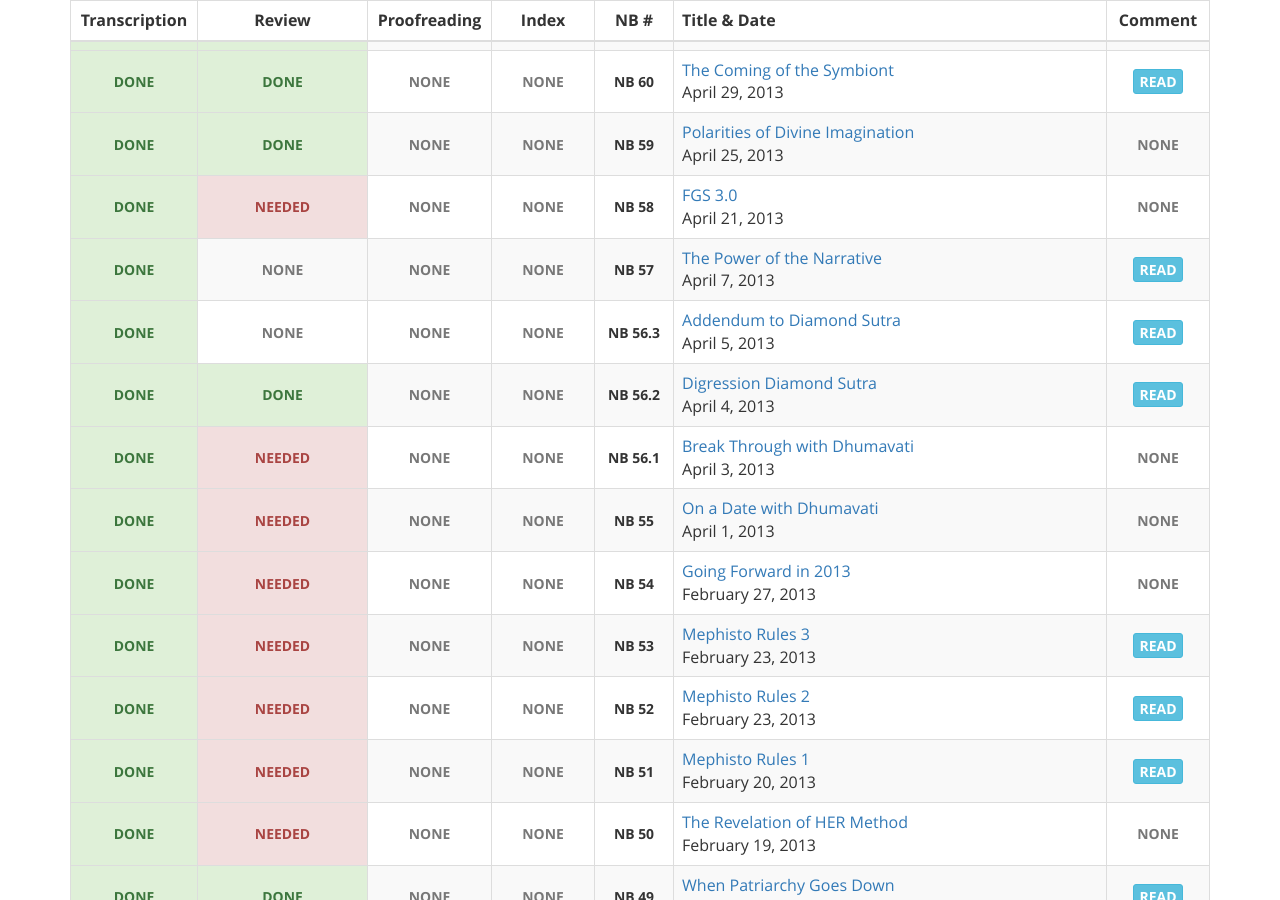
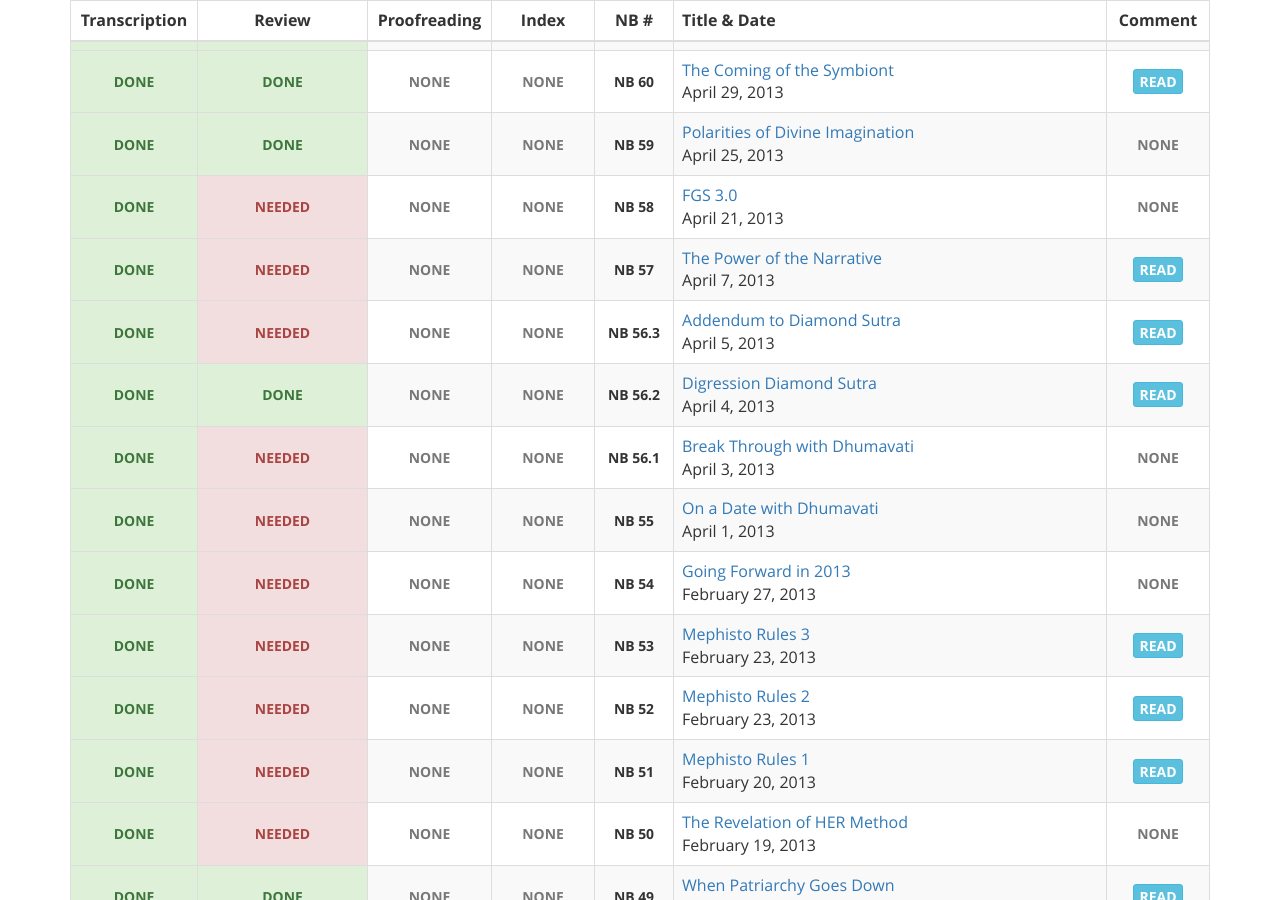
Before and after one commit to gaiaspora/gaiaspora.github.io, a Jekyll site: the page built from content/navigator-briefings.markdown, in a window 1280 px wide and 900 px high, scrolled down 4899 px. Built offline with Jekyll 4.4.1, drawn with Linux system fonts in a browser that asks for light colours.

Commit message:
Update nb.yaml

```diff
--- a/_data/nb.yaml
+++ b/_data/nb.yaml
@@ -666,7 +666,7 @@
 
 - NB: "57"
   Transcription: "done"
-  Review: "none"
+  Review: "needed"
   Proofreading: "none"
   Index: "none"
   Title: "The Power of the Narrative"
@@ -675,7 +675,7 @@
 
 - NB: "56.3"
   Transcription: "done"
-  Review: "none"
+  Review: "needed"
   Proofreading: "none"
   Index: "none"
   Title: "Addendum to Diamond Sutra"
```
